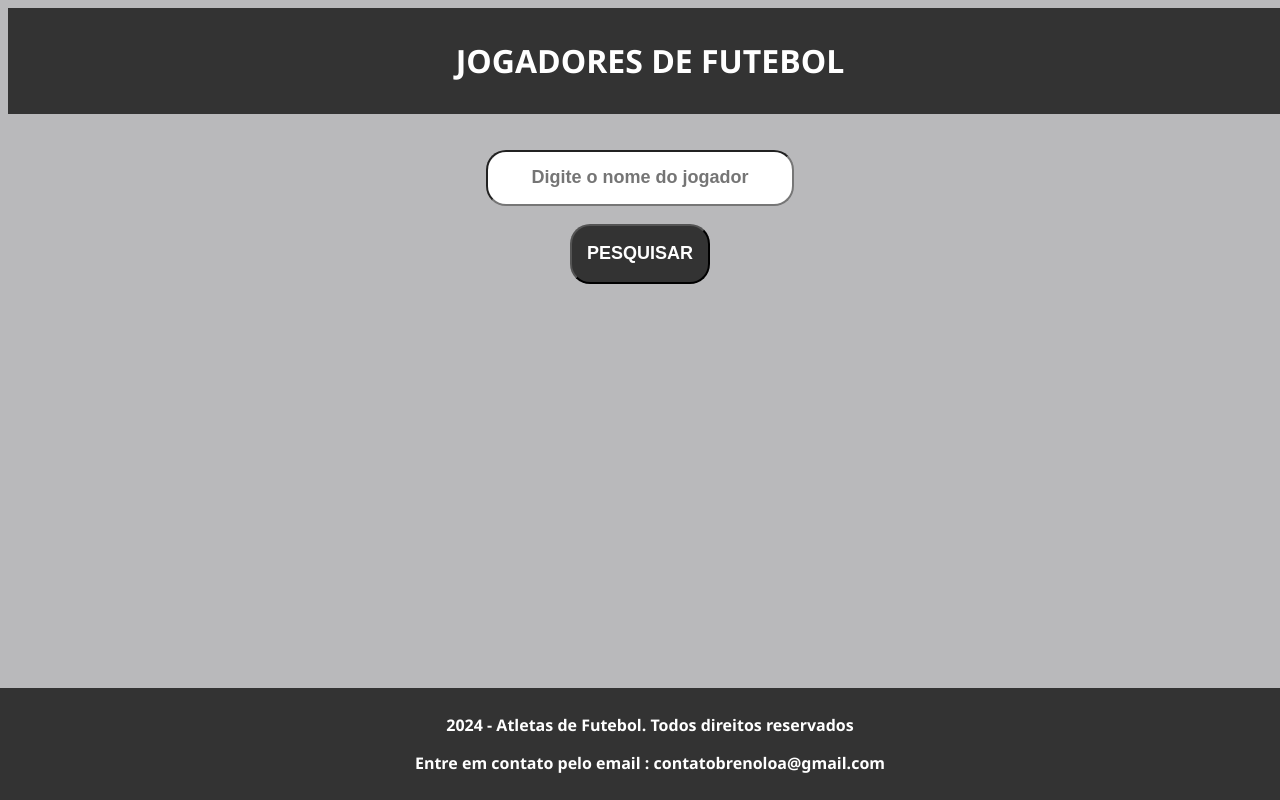
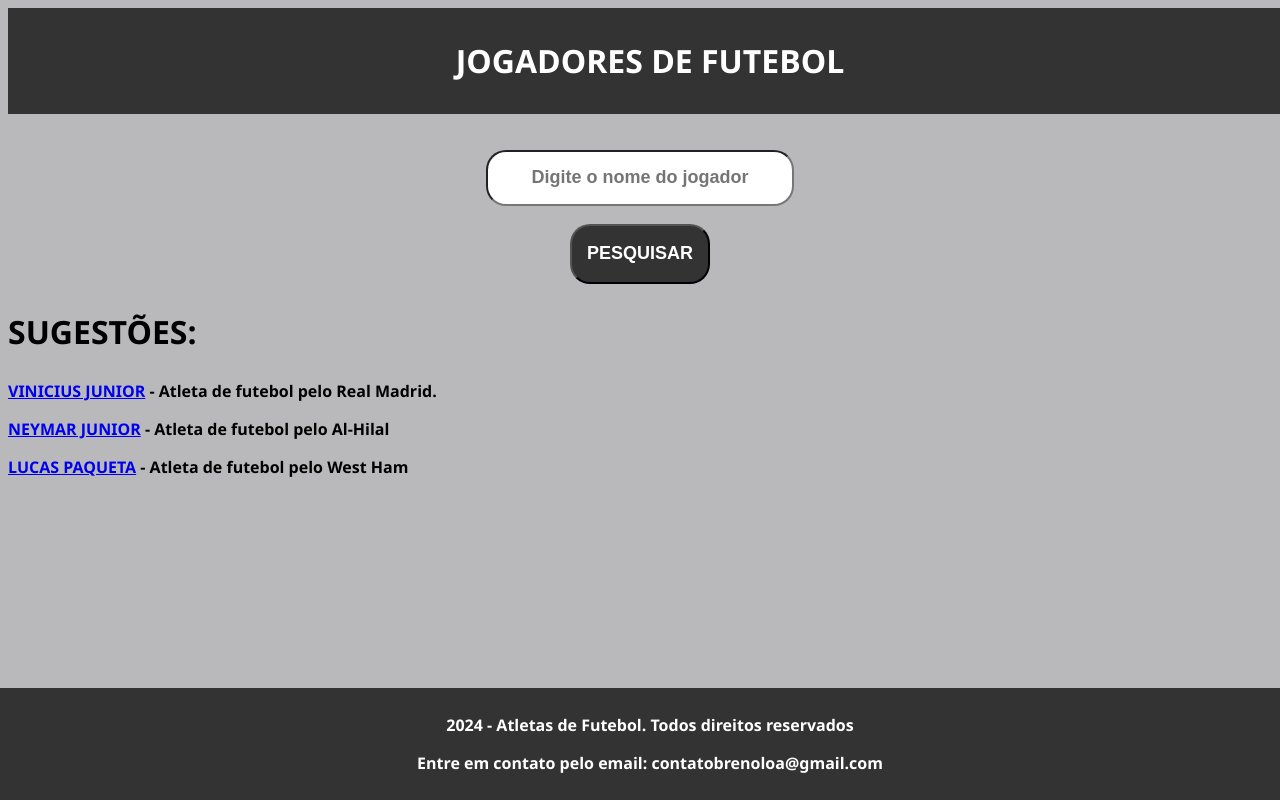
Before and after one commit to brenoloa/aula-pratica-front-end, a plain HTML site: page index.html in a window 1280 px wide. Drawn offline with Linux system fonts and the light colour scheme.

Commit message:
Add files via upload
update

```diff
--- a/index.html
+++ b/index.html
@@ -23,14 +23,18 @@
         </div>
 
         <div id="topo"></div>
-        <div id ="imag"></div>
-        <div class="display" id="tela"></div>
-        <div class ="display" id ="tela2"></div>
+        <div id="imag"></div>
+        <div class="display" id="tela"><h2>SUGESTÕES:</h2></div>
+        <div class="display" id="tela2">
+            <p><a href="#" onclick="preencherBusca('vini')">VINICIUS JUNIOR</a> - Atleta de futebol pelo Real Madrid.</p>
+            <p><a href="#" onclick="preencherBusca('neymar')">NEYMAR JUNIOR</a> - Atleta de futebol pelo Al-Hilal</p>
+            <p><a href="#" onclick="preencherBusca('lucas')">LUCAS PAQUETA</a> - Atleta de futebol pelo West Ham</p>
+        </div>
         <div class="linkwiki" id="tela3"></div>
         <div class="rodape">
             <footer>
                 <p>2024 - Atletas de Futebol. Todos direitos reservados</p>
-                <p>Entre em contato pelo email : contatobrenoloa@gmail.com</p>
+                <p>Entre em contato pelo email: contatobrenoloa@gmail.com</p>
             </footer>
         </div>
         <script src="main.js"></script>
--- a/main.js
+++ b/main.js
@@ -1,42 +1,32 @@
+//window.alert("Jogadores disponíveis: neymar, lucas paqueta, vinicius junior");
 
-window.alert("Jogadores disponiveis: neymar, lucas paqueta, vinicius junior" );
-
-function busca(){
+function busca() {
     let busca = document.getElementById("busca").value.toUpperCase();
 
-    if (busca === "NEYMAR" || busca === "NJ" || busca === "NJR" || busca === "NEY"){
-        document.getElementById("topo").innerHTML = "<h2> Neymar Junior.</h2>";
+    if (busca === "NEYMAR" || busca === "NJ" || busca === "NJR" || busca === "NEY") {
+        document.getElementById("topo").innerHTML = "<h2>Neymar Junior.</h2>";
         document.getElementById("imag").innerHTML = '<img src="https://upload.wikimedia.org/wikipedia/commons/thumb/b/bb/Neymar_Jr._with_Al_Hilal%2C_3_October_2023_-_03_%28cropped%29.jpg/220px-Neymar_Jr._with_Al_Hilal%2C_3_October_2023_-_03_%28cropped%29.jpg" alt="">';
         document.getElementById("tela").innerHTML = "<p>Neymar da Silva Santos Júnior (Mogi das Cruzes, 5 de fevereiro de 1992) é um futebolista brasileiro que atua como atacante. Atualmente joga no Al-Hilal, da Arábia Saudita.</p>";
         document.getElementById("tela2").innerHTML = "<p>Revelado pelo Santos em 2009, desde cedo correspondeu às expectativas e conquistou diversos títulos com o clube, incluindo dois Campeonatos Paulistas seguidos, uma Copa do Brasil e uma Libertadores, sendo esta a primeira do Peixe desde 1963. Ganhou por duas vezes seguidas o prêmio de melhor jogador sul-americano do ano, em 2011 e 2012, e um prêmio Puskás de gol mais bonito do ano em 2011. Em 2013, após ser protagonista no título da Copa das Confederações pela Seleção Brasileira.</p>";
         document.getElementById("tela3").innerHTML = "<p>Confira mais na <a href=\"https://pt.wikipedia.org/wiki/Neymar\">wikipédia</a></p>";
 
-    }
-
-    else if (busca === "VINICIUS JUNIOR" || busca === "VINI" || busca === "VN" || busca === "VINICIUS"){
-        document.getElementById("topo").innerHTML = "<h2> Vinicius Junior.</h2>";
+    } else if (busca === "VINICIUS JUNIOR" || busca === "VINI" || busca === "VN" || busca === "VINICIUS") {
+        document.getElementById("topo").innerHTML = "<h2>Vinicius Junior.</h2>";
         document.getElementById("imag").innerHTML = '<img src="https://upload.wikimedia.org/wikipedia/commons/thumb/f/f3/Vinicius_Jr_2021.jpg/200px-Vinicius_Jr_2021.jpg" alt="Vinícius Júnior">';
-
         document.getElementById("tela").innerHTML = "<p>Vinicius José Paixão de Oliveira Junior (São Gonçalo,[1] 12 de julho de 2000) é um futebolista brasileiro que atua como ponta-esquerda. Atualmente joga pelo Real Madrid e pela Seleção Brasileira.</p>";
         document.getElementById("tela2").innerHTML = "<p>Em 2017, o atacante entrou para a história do futebol mundial. Com apenas 16 anos, foi vendido pelo Flamengo ao Real Madrid por 45 milhões de euros. Este valor representou, à época, a 2ª maior venda da história do futebol brasileiro, atrás apenas da venda de Neymar, e ainda o maior valor já pago por um futebolista com menos de 19 anos de idade.[4] No dia 28 de maio de 2022, foi autor do gol que deu o 14° título de Liga dos Campeões da UEFA ao Real Madrid.[5] Atualmente sua carreira é agenciada pela agência Play9.[6]</p>";
         document.getElementById("tela3").innerHTML = '<p>Confira mais na <a href="https://pt.wikipedia.org/wiki/Vin%C3%ADcius_J%C3%BAnior">wikipédia</a></p>';
 
-    }
-
-    else if (busca === "LUCAS PAQUETA" || busca === "LUCAS" || busca === "PAQUETA" || busca === "PAQUEBET"){
+    } else if (busca === "LUCAS PAQUETA" || busca === "LUCAS" || busca === "PAQUETA" || busca === "PAQUEBET") {
         document.getElementById("topo").innerHTML = "<h2>Lucas Paquetá.</h2>";
-
         document.getElementById("imag").innerHTML = '<img src="https://64.media.tumblr.com/f91c98221992804c1fe24c7dfce1e702/f696c9b3f3269850-d3/s540x810/54244e066e3df40e44bc769c036dc4409155d523.jpg" alt="Lucas Paquetá">';
-
         document.getElementById("tela").innerHTML = "<p>Lucas Tolentino Coelho de Lima (Rio de Janeiro, 27 de agosto de 1997), popularmente conhecido como Lucas Paquetá, é um futebolista brasileiro que atua como meio-campista. Atualmente joga pelo West Ham e pela Seleção Brasileira.</p>";
-
         document.getElementById("tela2").innerHTML = "<p>Revelado pelo Flamengo, no ano de 2018 foi um dos escolhidos para fazer parte da lista de 12 suplentes chamados pelo técnico da Seleção Brasileira, Tite, para a disputa da Copa do Mundo de 2018, sendo o mais novo dentre os 35 convocados. No mesmo ano, atuando pelo clube rubro-negro, recebeu o Troféu Bola de Prata da ESPN, o Troféu Mesa Redonda da TV Gazeta, e o Prêmio Craque do Brasileirão, da CBF e do site GloboEsporte.com, ambos como melhor meia do Campeonato Brasileiro daquele ano.</p>";
-
         document.getElementById("tela3").innerHTML = '<p>Confira mais na <a href="https://www.bet365.com/#/HO/">wikipédia</a></p>';
 
     }
 
-    if (busca === ""){
+    if (busca === "") {
         document.getElementById("tela").innerHTML = "";
         document.getElementById("imag").innerHTML = "";
         document.getElementById("topo").innerHTML = "";
@@ -44,3 +34,8 @@ function busca(){
         document.getElementById("tela3").innerHTML = "";
     }
 }
+
+function preencherBusca(valor) {
+    document.getElementById("busca").value = valor;
+    busca(); // Chama a função de busca após definir o valor
+}
```
